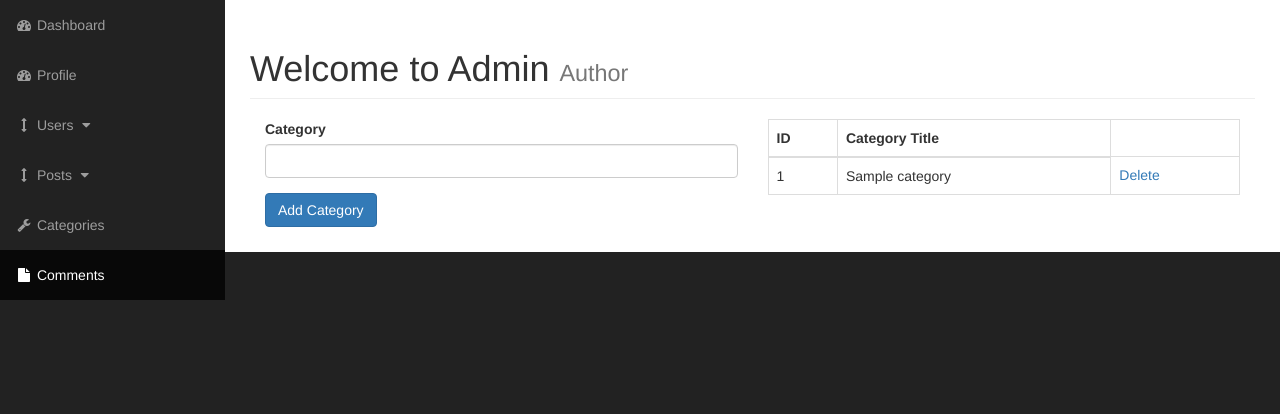
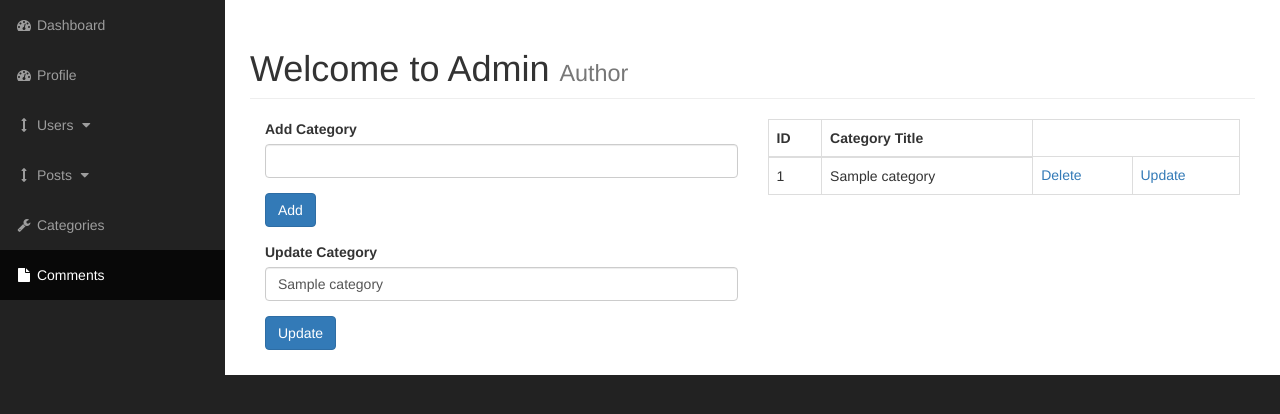
Before and after one commit to rookiemonkey/blogv3-php, a PHP site: page /admin/categories.php?update=1 in a window 1280 px wide. Shown: the part 51-465 px from the top of the page. Run offline with PHP 8.4, Linux system fonts and the light colour scheme; tables that the repository leaves empty or names only in its code hold one stand-in row (values such as "Sample post").

Commit message:
added update category works

```diff
--- a/admin/categories.php
+++ b/admin/categories.php
@@ -20,9 +20,49 @@
                         <div class='col-xs-6'>
 
         <?php
+            // update category
+            if(isset($_POST['update_category'])) {
+                $category_title = $_POST['cat_title'];
+                $category_id = $_GET['update'];
 
-            // check if the form is submitted
-            if(isset($_POST['submit'])) {
+                // validation
+                if(empty($category_title)) {
+                    echo "<div class='panel panel-danger'>";
+                    echo "<div class='panel-heading'>";
+                    echo "<h3 class='panel-title'>Category field is requied</h3>";
+                    echo "</div>";
+                    echo "</div>";
+                }
+
+                else {
+                    // prepare statement and query
+                    $category_title = mysqli_real_escape_string($mysqli, $category_title);
+                    $statement = "UPDATE categories SET cat_title = ? WHERE cat_id = ?";
+                    $query = $mysqli->prepare($statement);
+                    $query->bind_param("ss", $category_title, $category_id);
+                    $result = $query->execute();
+
+                    // check if query is successfull
+                    if($result) {
+                        // refresh the page
+                        header("Location: categories.php");
+                    }
+                    else {
+                        echo "<div class='panel panel-danger'>";
+                        echo "<div class='panel-heading'>";
+                        echo "<h3 class='panel-title'>Something went wrong. Please try again later</h3>";
+                        echo "</div>";
+                        echo "</div>";
+                        die();
+                    }
+                }
+            }
+        ?>
+
+        <?php
+
+            // add category
+            if(isset($_POST['add_category'])) {
                 $category_title = $_POST['cat_title'];
 
                 // validation
@@ -66,21 +106,70 @@
 
                             <form action='' method='POST'>
                                 <div class="form-group">
-                                    <label for="cat_title">Category</label>
+                                    <label for="cat_title">Add Category</label>
                                     <input type="text" class="form-control"  name="cat_title" id="cat_title"/>
                                 </div>
                                 <div class="form-group">
-                                    <input type="submit" class="btn btn-primary" name="submit" value="Add Category"/>
+                                    <input type="submit" class="btn btn-primary" name="add_category" value="Add"/>
+                                </div>
+                            </form>
+
+                            <form action='' method='POST'>
+                                <div class="form-group">
+                                    <label for="cat_title">Update Category</label>
+        <?php
+            // query the database - get a category upon click of the update button
+            if(isset($_GET['update'])) {
+                $category_id = $_GET['update'];
+                $category_id = mysqli_real_escape_string($mysqli, $category_id);
+                $statement = "SELECT * FROM categories WHERE cat_id = ?";
+                $query = $mysqli->prepare($statement);
+                $query->bind_param("s", $category_id);
+                $query->execute();
+                $categories = $query->get_result();
+
+                while($row = $categories->fetch_assoc()) {
+                    $category_id =  $row["cat_id"];
+                    $category_title = $row["cat_title"];
+
+        ?>
+                <input
+                    type="text"
+                    class="form-control"
+                    name="cat_title"
+                    id="cat_title"
+                    value="<?php if(isset($category_title)) { echo $category_title; } ?>"
+                />
+        <?php
+                }
+            }
+        ?>
+
+        <?php
+            // display an empty input field on initial load
+            if(!isset($_GET['update'])) {
+                echo '<input
+                    type="text"
+                    class="form-control"
+                    name="cat_title"
+                    id="cat_title"
+                />';
+            }
+        ?>
+
+                                </div>
+                                <div class="form-group">
+                                    <input type="submit" class="btn btn-primary" name="update_category" value="Update"/>
                                 </div>
                             </form>
                         </div>
 
         <?php
 
-            // query the database
+            // query the database - get all categories to render the table
             $query = $mysqli->prepare("SELECT * FROM categories");
             $query->execute();
-            $catogories = $query->get_result();
+            $categories = $query->get_result();
 
         ?>
 
@@ -97,14 +186,15 @@
 
         <?php
 
-            // table rows
-            while($row = $catogories->fetch_assoc()) {
+            // rendering the table of categories
+            while($row = $categories->fetch_assoc()) {
                 $category_id = $row["cat_id"];
                 $category_title = $row["cat_title"];
                 echo "<tr>";
                 echo "<td>{$category_id}</td>";
                 echo "<td>{$category_title}</td>";
                 echo "<td><a href='categories.php?delete={$category_id}'>Delete</a></td>";
+                echo "<td><a href='categories.php?update={$category_id}'>Update</a></td>";
                 echo "</tr>";
             }
 
```
